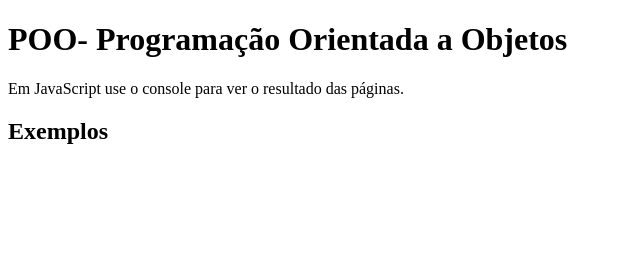
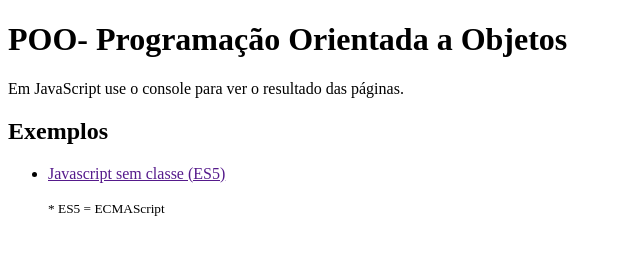
Before and after one commit to ZetyrStudy/POO, a plain HTML site: page index.html in a window 1280 px wide. Shown: the whole page, without its empty margins (0-640 px from the left). Drawn offline with Linux system fonts and the light colour scheme.

Commit message:
Update index.html

```diff
--- a/index.html
+++ b/index.html
@@ -13,5 +13,13 @@
     <p>Em JavaScript use o console para ver o resultado das páginas.</p>
 
     <h2>Exemplos</h2>
+
+    <ul>
+        <li><a href="">Javascript sem classe (ES5)</a></li>
+
+        <p>
+            <small>* ES5 = ECMAScript</small>
+        </p>
+    </ul>
 </body>
 </html>
```
